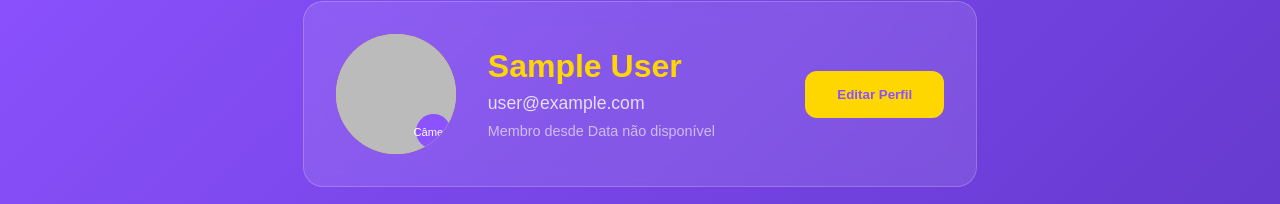
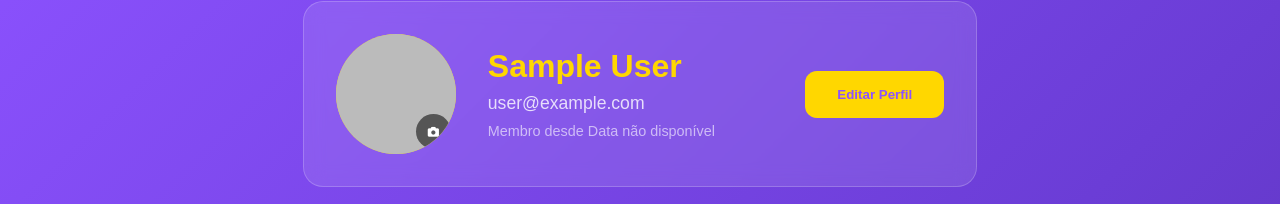
Before and after one commit to BrunooBuenoo/app-bypetz, a Vue app: page /perfil in a window 1280 px wide. Shown: the part 126-330 px from the top of the page. Built offline with nearby package versions, Linux system fonts and the light colour scheme; no server answers; the database is empty; sample sign-in values are in the browser's storage.

Commit message:
Update icone Camera

```diff
--- a/src/views/PaginaPerfil.vue
+++ b/src/views/PaginaPerfil.vue
@@ -8,8 +8,9 @@
             <img v-if="user?.photoURL" :src="user.photoURL" :alt="user.displayName" />
             <span v-else class="avatar-placeholder">{{ userInitials }}</span>
             <button class="avatar-edit-btn" @click="triggerFileInput">
-              Câmera
+              <i class="fas fa-camera"></i>
             </button>
+
             <input
               ref="fileInput"
               type="file"
@@ -832,7 +833,7 @@ export default {
   width: 35px;
   height: 35px;
   border-radius: 50%;
-  background: #8C52FF;
+  background: #555555;
   color: white;
   border: none;
   cursor: pointer;
```
